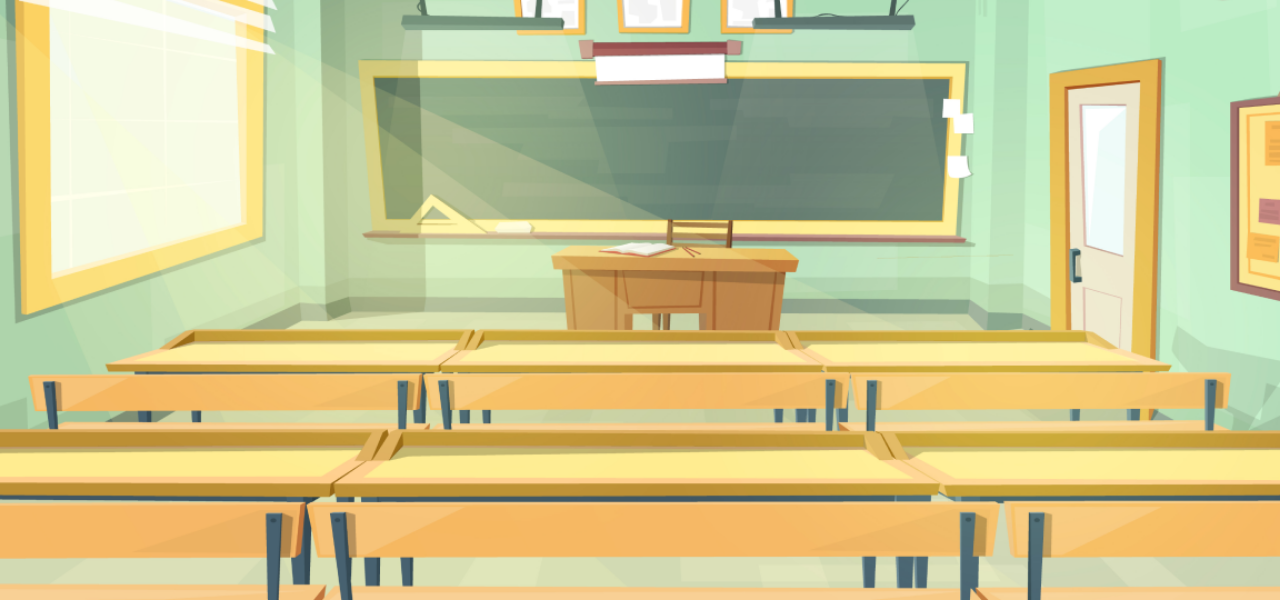
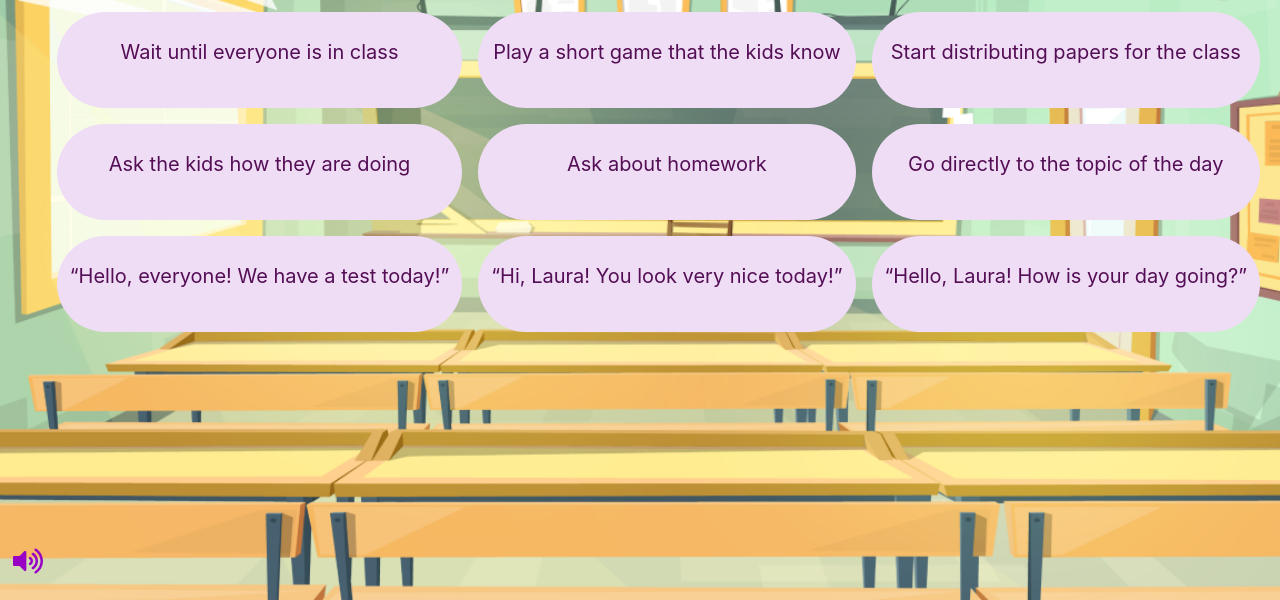
Before and after one commit to mnps4973/ClassSceneries, a React app in the folder classsceneries/: page /classroom/activity1 in a window 1280 px wide. Shown: the part 200-800 px from the top of the page. Built offline with nearby package versions, Linux system fonts and the light colour scheme.

Commit message:
activity 1 page

```diff
--- a/classsceneries/src/Pages/Activity1/Activity1.css
+++ b/classsceneries/src/Pages/Activity1/Activity1.css
@@ -3,3 +3,67 @@
     background-repeat: no-repeat;
     background-position: center;
 }
+
+.chalkboard{
+    color: var(--purple);
+    height:30px;
+    width:30px;
+
+    position:absolute;
+    left: 1vw;
+    top: 3vh;
+}
+.chalkboard:hover{
+    color: var(--purple);
+}
+
+.profile{
+    color: var(--lavender);
+    height:30px;
+    width:30px;
+
+    position:absolute;
+    left: 1vw;
+    top: 10vh;
+}
+.profile:hover{
+    color: var(--purple);
+}
+
+.sound{
+    color: var(--purple);
+    height:30px;
+    width:30px;
+
+    position: absolute;
+    left:1vw;
+    bottom:3vh;
+}
+
+.activity1-explanation{
+    float: right;
+    text-align: center;
+    color: var(--dark-purple);
+}
+
+.grid-container{
+    display: grid;
+    grid-template-columns: auto auto auto;
+    padding:20px;
+    column-gap: 1rem;
+    row-gap: 1rem;
+}
+.grid-item{
+    background-color: var(--lavender);
+    border-radius: 999px;
+    font-size: 20px;
+    color: var(--dark-purple);
+    height: 6rem;
+
+    display:flex;
+    justify-content: center;
+    align-items:center;
+}
+.grid-item:hover{
+    background-color: var(--purple);
+}
--- a/classsceneries/src/Pages/Activity1/Activity1.js
+++ b/classsceneries/src/Pages/Activity1/Activity1.js
@@ -1,13 +1,32 @@
 import classroom from '../../assets/classroom.png';
 import './Activity1.css';
 
-import { FaUserCircle, FaArrowAltCircleLeft } from 'react-icons/fa';
+import { FaUserCircle, FaArrowAltCircleLeft, FaVolumeUp } from 'react-icons/fa';
 
 export default function Activity1(){
     return(
         <div className="classroom min-vh-100 bg-image" style={{backgroundImage:`url(${classroom})`}}>
             <a className="btn" href="/classroom"><FaArrowAltCircleLeft className="chalkboard"/></a>
             <a className="btn"><FaUserCircle className="profile"/></a>
+            <div className="activity1-explanation">
+                <h1>This is the beginning of the class when everyone is still coming.</h1>
+                <h1>How would you start the class?</h1>
+                <h1>Choose the most suitable options to start the day</h1>
+
+                <div className="grid-container">
+                    <a className="btn grid-item"><p>Wait until everyone is in class</p></a>
+                    <a className="btn grid-item"><p>Play a short game that the kids know</p></a>
+                    <a className="btn grid-item"><p>Start distributing papers for the class</p></a>
+                    <a className="btn grid-item"><p>Ask the kids how they are doing</p></a>
+                    <a className="btn grid-item"><p>Ask about homework</p></a>
+                    <a className="btn grid-item"><p>Go directly to the topic of the day</p></a>
+                    <a className="btn grid-item"><p>“Hello, everyone! We have a test today!”</p></a>
+                    <a className="btn grid-item"><p>“Hi, Laura! You look very nice today!”</p></a>
+                    <a className="btn grid-item"><p>“Hello, Laura! How is your day going?”</p></a>
+                </div>
+
+                <a className="btn"><FaVolumeUp className="sound"/></a>
+            </div>
         </div>
     );
 }
--- a/classsceneries/src/index.css
+++ b/classsceneries/src/index.css
@@ -8,6 +8,7 @@ body {
 
   --lavender: #EFDDF5;
   --purple: #9800C5;
+  --dark-purple: #540E55;
 }
 
 code {
```
